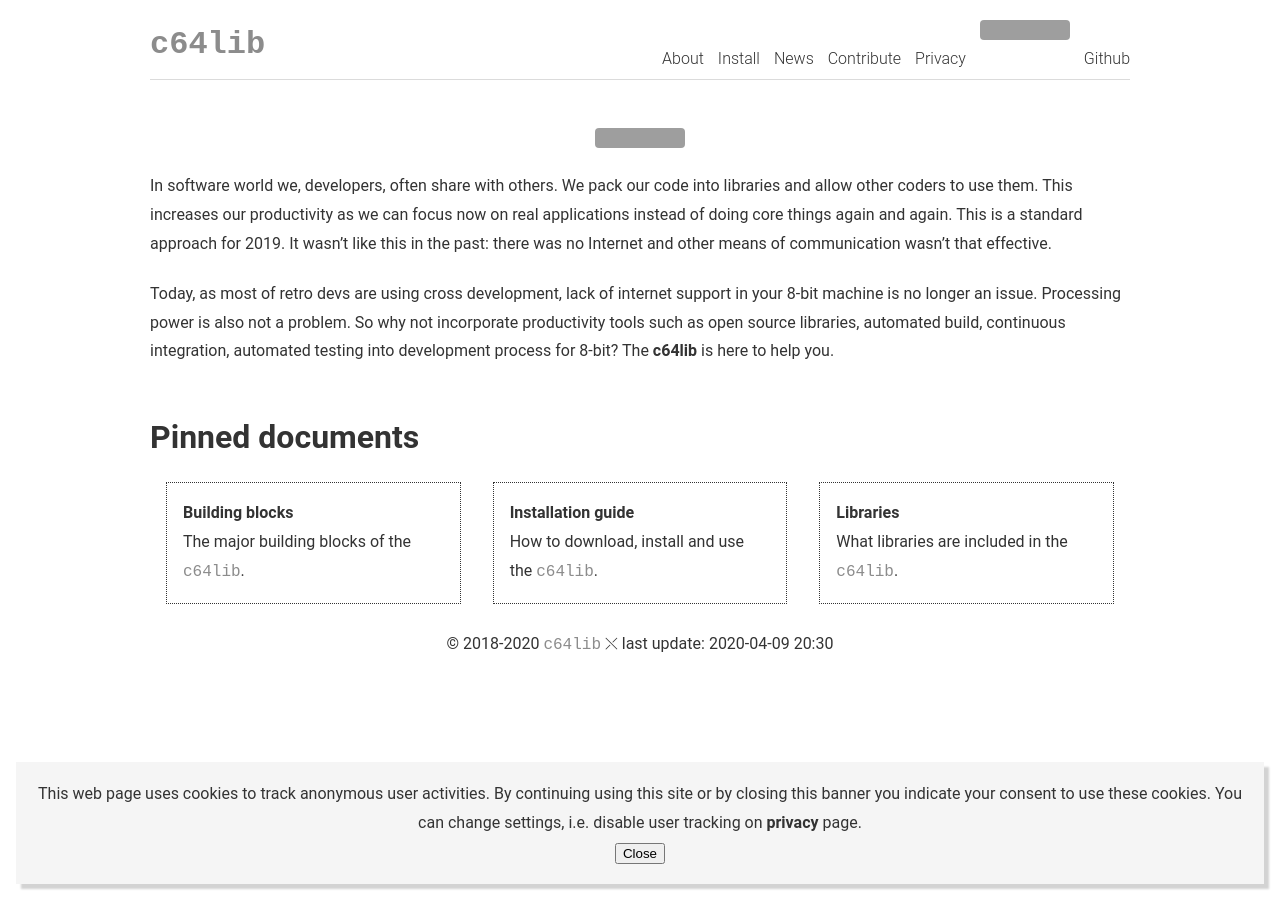
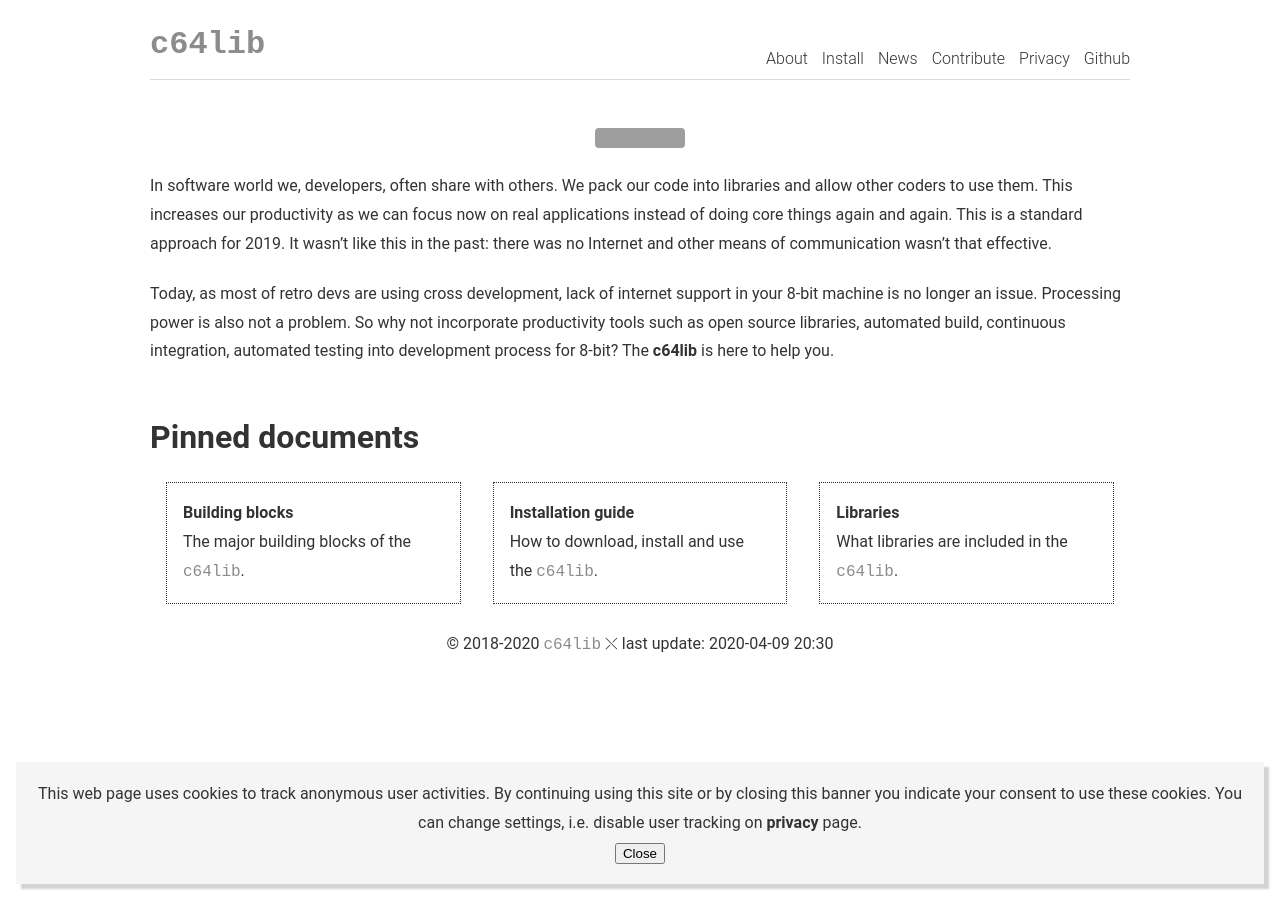
Before and after one commit to c64lib/docu, a Jekyll site: the page built from index.md, in a window 1280 px wide. Built offline with Jekyll 4.4.1, drawn with Linux system fonts in a browser that asks for light colours; grey boxes are pictures that could not be loaded.

Commit message:
remove gitter

```diff
--- a/_includes/header.html
+++ b/_includes/header.html
@@ -13,9 +13,6 @@
 	        <a href="{% if site.baseurl == "/" %}{{ page.url }}{% else %}{{ page.url | prepend: site.baseurl }}{% endif %}" title="{{ page.title }}">{% if page.shortTitle %}{{ page.shortTitle }}{% else %}{{ page.title }}{% endif %}</a>
 	      {% endif %}
 	    {% endfor %}
-	    <a href="https://gitter.im/c64lib/community?utm_source=badge&utm_medium=badge&utm_campaign=pr-badge">
-		    <img src="https://badges.gitter.im/c64lib/community.svg">
-	    </a>
       <!-- Nav links -->
 	    {% include link.html %}
 
```
